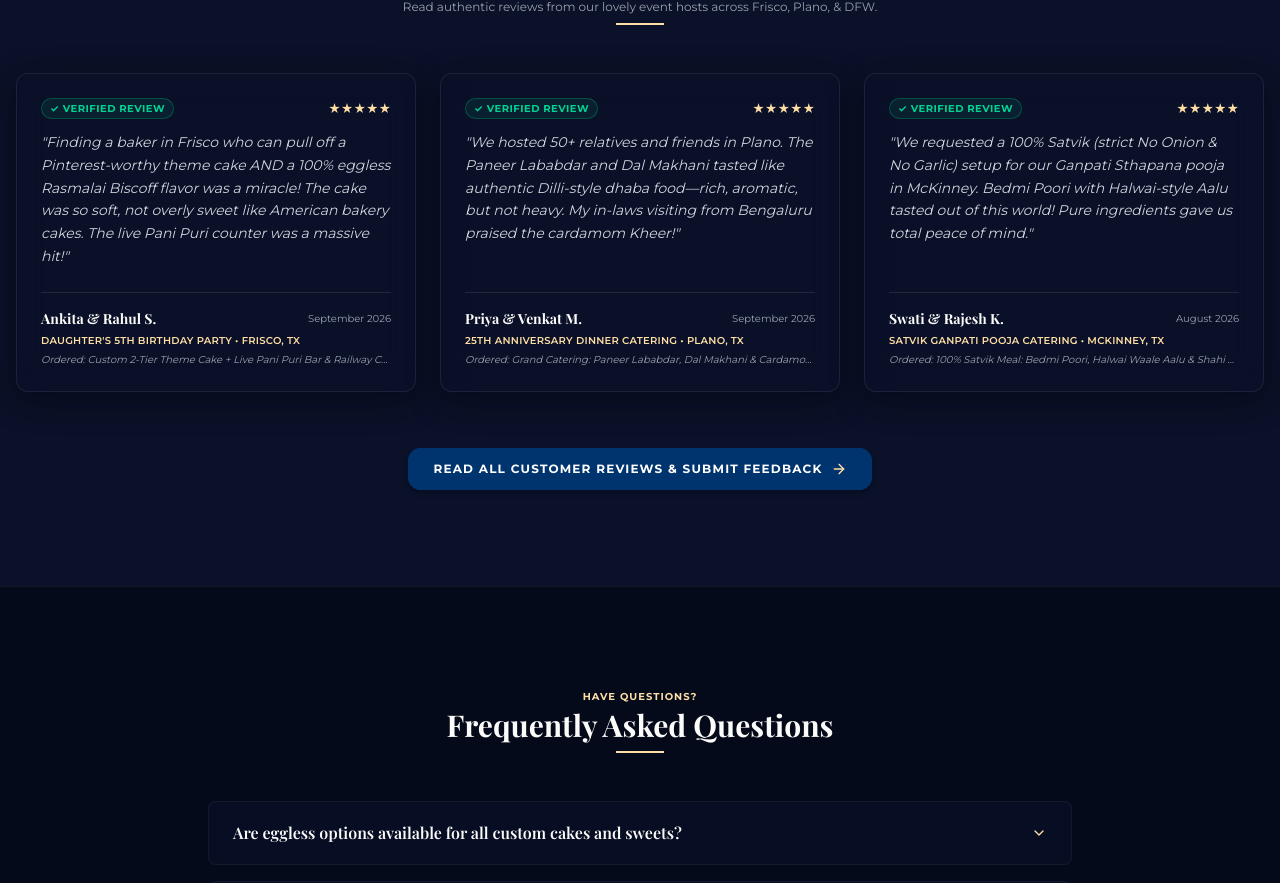
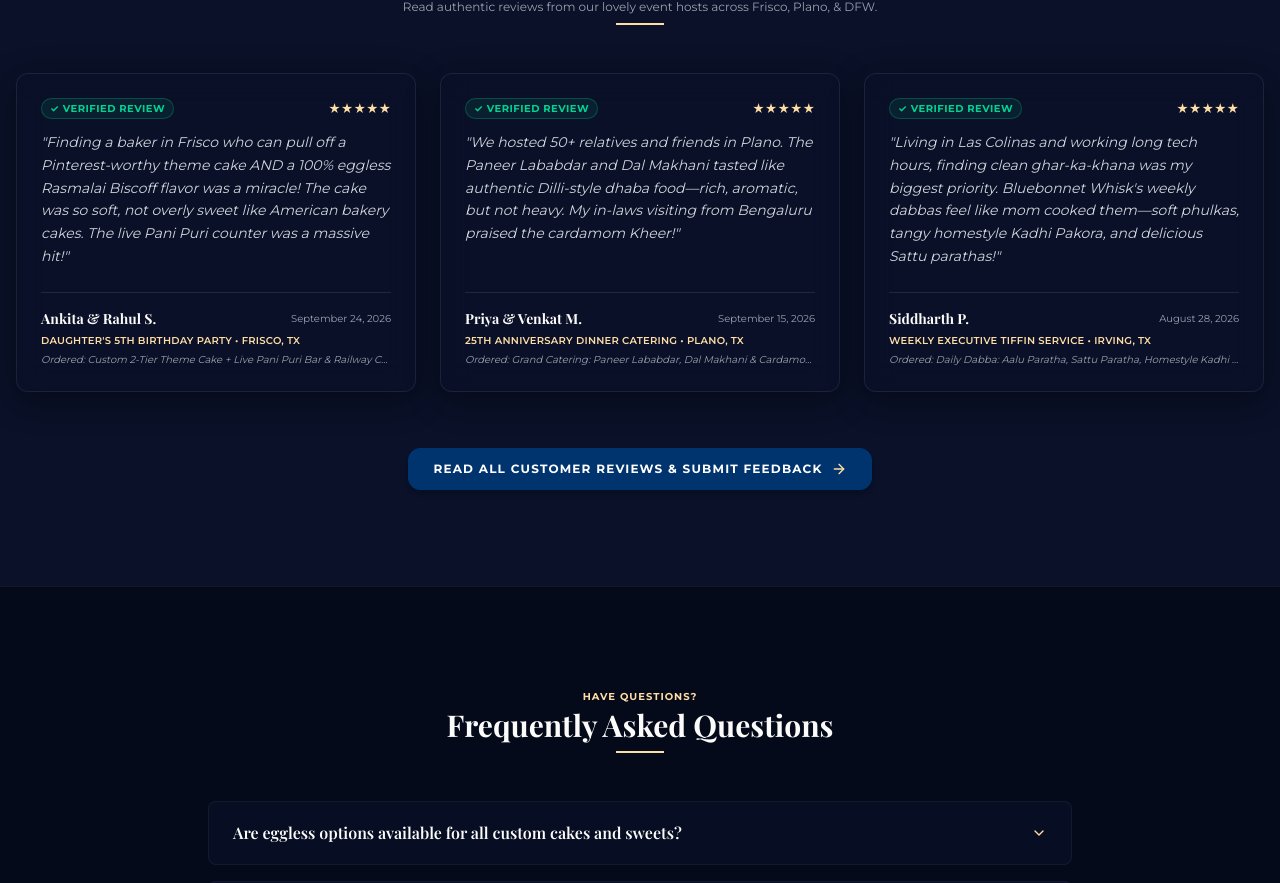
Before and after one commit to bluebonnetwhisk-aditi/first-app-bluebonnet, a React (Vite) app: page / in a window 1280 px wide. Shown: the part 4678-5561 px from the top of the page. Built offline with nearby package versions, Linux system fonts and the light colour scheme; no server answers; a web font is replaced by a local one.

Commit message:
fix(home): update featured review dates to match top chronological reviews from ReviewsPage

```diff
--- a/src/components/Home.tsx
+++ b/src/components/Home.tsx
@@ -395,7 +395,7 @@ export default function Home({ onOpenBaker: _onOpenBaker, onNavigate }: HomeProp
                 itemsOrdered: "Custom 2-Tier Theme Cake + Live Pani Puri Bar & Railway Cutlets",
                 quote: "Finding a baker in Frisco who can pull off a Pinterest-worthy theme cake AND a 100% eggless Rasmalai Biscoff flavor was a miracle! The cake was so soft, not overly sweet like American bakery cakes. The live Pani Puri counter was a massive hit!",
                 rating: 5,
-                date: "September 2026"
+                date: "September 24, 2026"
               },
               {
                 name: "Priya & Venkat M.",
@@ -403,15 +403,15 @@ export default function Home({ onOpenBaker: _onOpenBaker, onNavigate }: HomeProp
                 itemsOrdered: "Grand Catering: Paneer Lababdar, Dal Makhani & Cardamom Kheer",
                 quote: "We hosted 50+ relatives and friends in Plano. The Paneer Lababdar and Dal Makhani tasted like authentic Dilli-style dhaba food—rich, aromatic, but not heavy. My in-laws visiting from Bengaluru praised the cardamom Kheer!",
                 rating: 5,
-                date: "September 2026"
+                date: "September 15, 2026"
               },
               {
-                name: "Swati & Rajesh K.",
-                occasion: "Satvik Ganpati Pooja Catering • McKinney, TX",
-                itemsOrdered: "100% Satvik Meal: Bedmi Poori, Halwai Waale Aalu & Shahi Paneer",
-                quote: "We requested a 100% Satvik (strict No Onion & No Garlic) setup for our Ganpati Sthapana pooja in McKinney. Bedmi Poori with Halwai-style Aalu tasted out of this world! Pure ingredients gave us total peace of mind.",
+                name: "Siddharth P.",
+                occasion: "Weekly Executive Tiffin Service • Irving, TX",
+                itemsOrdered: "Daily Dabba: Aalu Paratha, Sattu Paratha, Homestyle Kadhi & Bharwa Baigan",
+                quote: "Living in Las Colinas and working long tech hours, finding clean ghar-ka-khana was my biggest priority. Bluebonnet Whisk's weekly dabbas feel like mom cooked them—soft phulkas, tangy homestyle Kadhi Pakora, and delicious Sattu parathas!",
                 rating: 5,
-                date: "August 2026"
+                date: "August 28, 2026"
               }
             ].map((t, idx) => (
               <div
```
